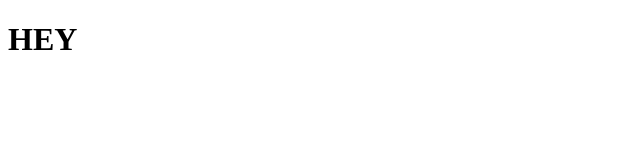
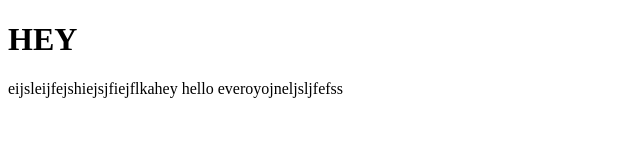
Before and after one commit to shivaraaman/MedLeaf, a plain HTML site: page index.html in a window 1280 px wide. Shown: the whole page, without its empty margins (0-640 px from the left). Drawn offline with Linux system fonts and the light colour scheme.

Commit message:
Update index.html
unwanted

```diff
--- a/index.html
+++ b/index.html
@@ -10,6 +10,8 @@
 <body>
 
     <h1>HEY</h1>
+
+    <p>eijsleijfejshiejsjfiejflkahey hello everoyojneljsljfefss</p>
 </body>
 
 </html>
```
